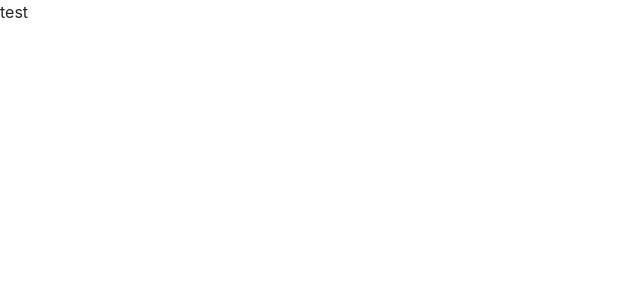
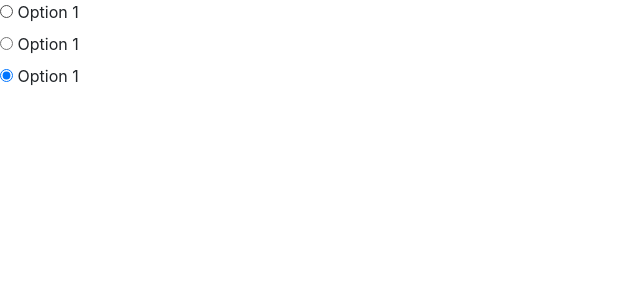
Before and after one commit to blackjadedwolf/gradingbyblackjadedwolf, a React (Create React App) app: page / in a window 1280 px wide. Shown: the top 300 px of the page, without its empty margins (0-640 px from the left). Built offline with nearby package versions, Linux system fonts and the light colour scheme.

Commit message:
Added Basic Wireframe

```diff
--- a/src/App.tsx
+++ b/src/App.tsx
@@ -3,7 +3,17 @@ import React from 'react';
 function App() {
   return (
     <div className="App">
-      test
+      <form>
+      <div className="radio">
+        <label><input type="radio" name="optradio" checked/> Option 1</label>
+      </div>
+      <div className="radio">
+        <label><input type="radio" name="optradio" checked/> Option 1</label>
+      </div>
+      <div className="radio">
+        <label><input type="radio" name="optradio" checked/> Option 1</label>
+      </div>
+      </form>
     </div>
   );
 }
```
Also changed, not shown: Screen Shot 2020-10-12 at 3.08.56 AM.png (added), Screen Shot 2020-10-12 at 3.18.09 AM.png (added).
